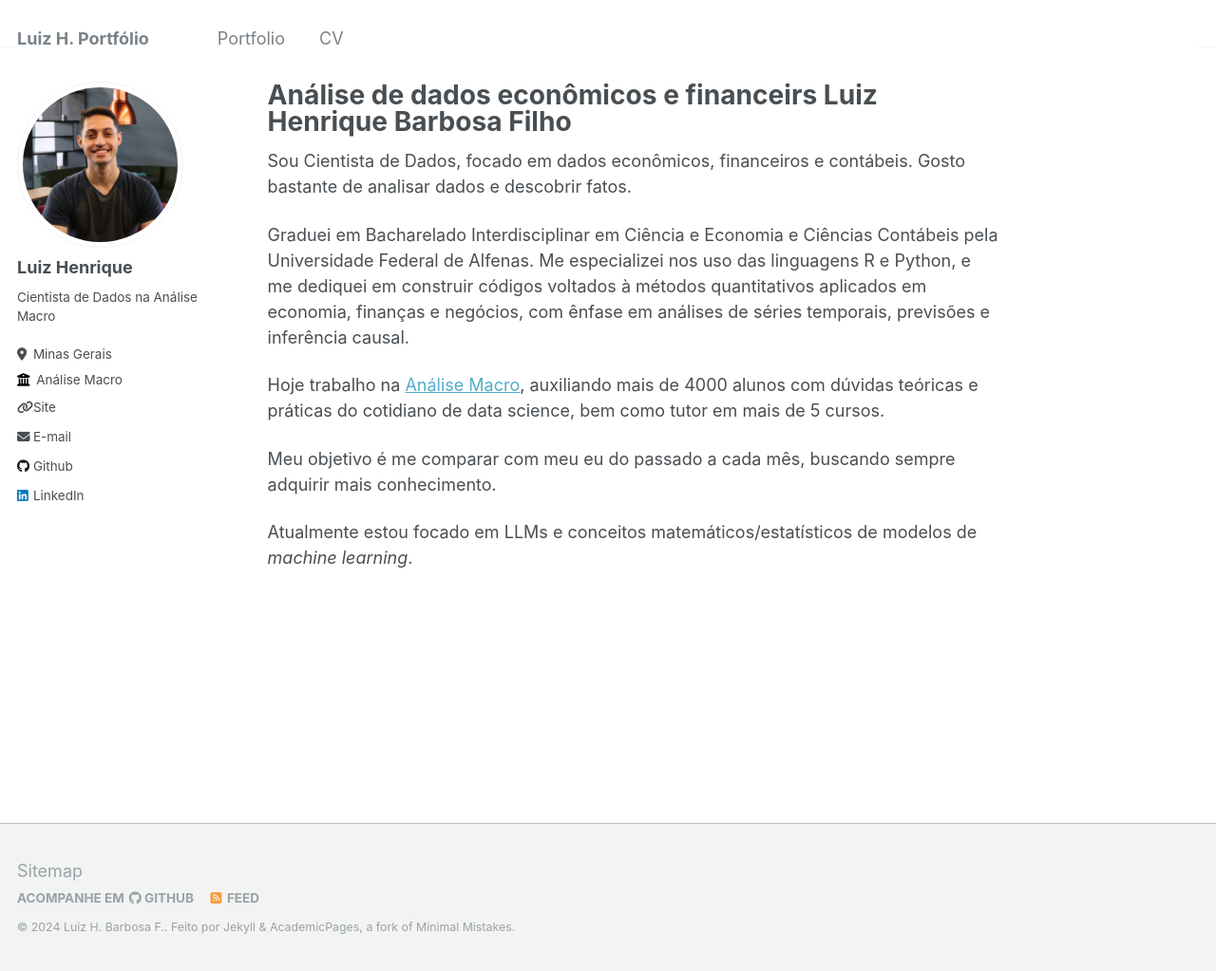
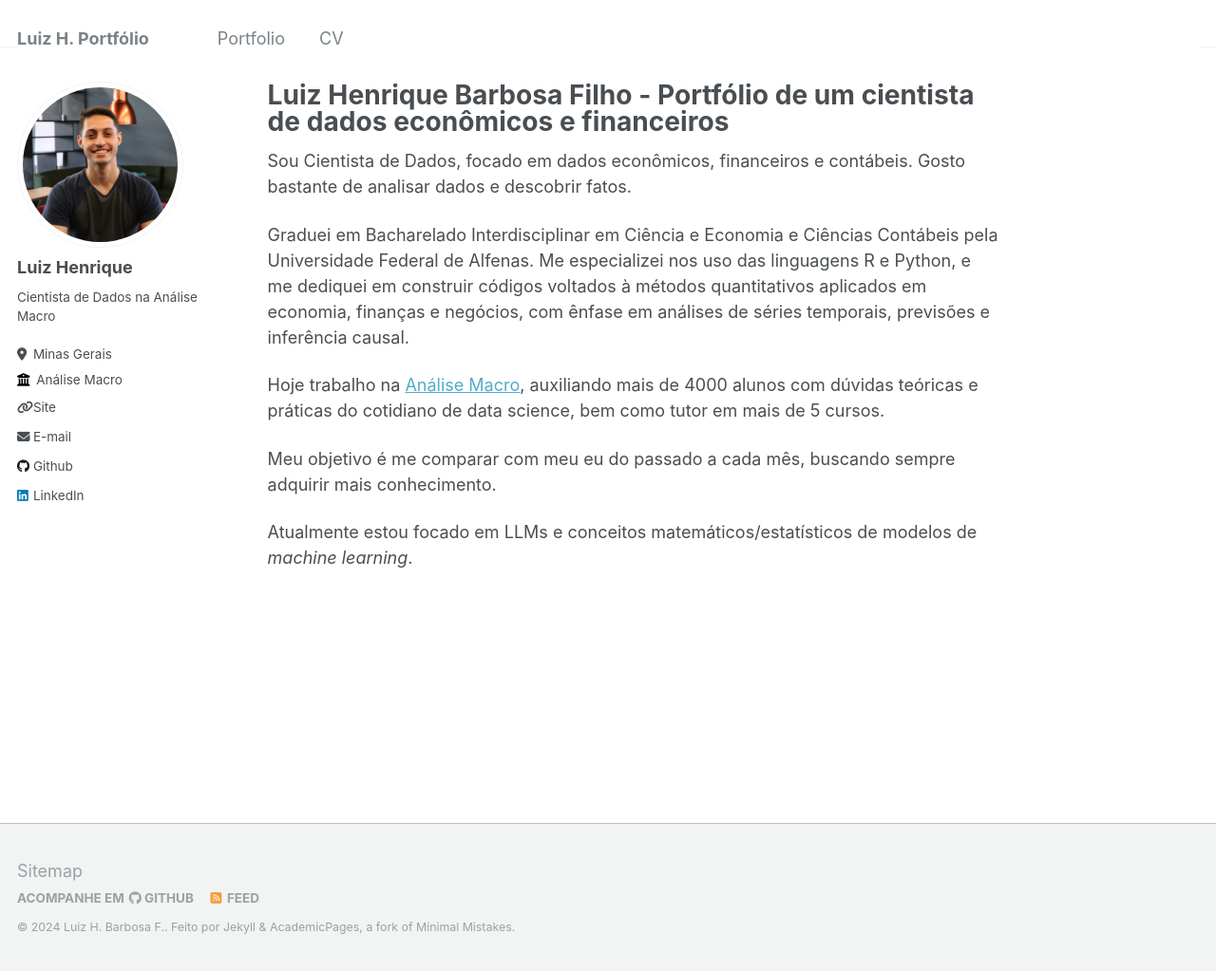
Before and after one commit to Vergiel-a/blog_academicpages, a Jekyll site: the page built from _pages/about.md, in a window 1280 px wide and 1023 px high. Shown: the whole window at 95% size. Built offline with Jekyll 4.4.1, drawn with Linux system fonts in a browser that asks for light colours.

Commit message:
Update about.md

```diff
--- a/_pages/about.md
+++ b/_pages/about.md
@@ -1,6 +1,6 @@
 ---
 permalink: /
-title: "Análise de dados econômicos e financeirs Luiz Henrique Barbosa Filho"
+title: "Luiz Henrique Barbosa Filho - Portfólio de um cientista de dados econômicos e financeiros"
 author_profile: true
 redirect_from:
   - /about/
```
